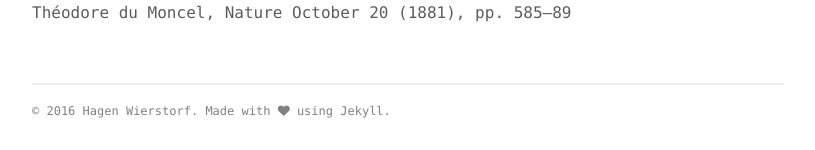
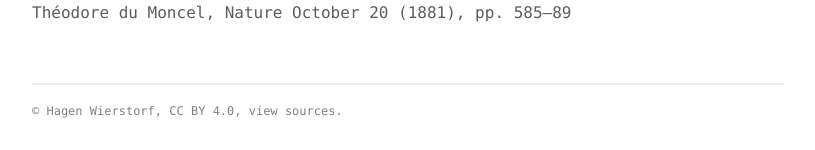
Before and after one commit to hagenw/hagenw.github.io, a Jekyll site: the page built from index.html, in a window 1280 px wide. Shown: the part 747-897 px from the top of the page, without its empty margins (232-1047 px from the left). Built offline with Jekyll 4.4.1, drawn with Linux system fonts in a browser that asks for light colours; Markdown is read by kramdown in place of the engine named in the settings.

Commit message:
Update footer

```diff
--- a/_includes/footer.html
+++ b/_includes/footer.html
@@ -1,6 +1,9 @@
 <footer class="site-footer">
   <div class="container">
-    <small class="share block">&copy; {{ site.time | date: '%Y' }} {{ site.author.name }}.
-    Made with <i class="fa fa-heart" aria-hidden="true"></i> using <a href="http://jekyllrb.com/" style="color:#808080">Jekyll</a>.</small>
+    <small class="share block">
+      &copy; Hagen Wierstorf,
+      <a href="https://creativecommons.org/licenses/by/4.0/" style="color:#808080">CC BY 4.0</a>,
+      <a href="https://github.com/hagenw/hagenw.github.io" style="color:#808080">view sources</a>.
+    </small>
   </div>
 </footer>
```
